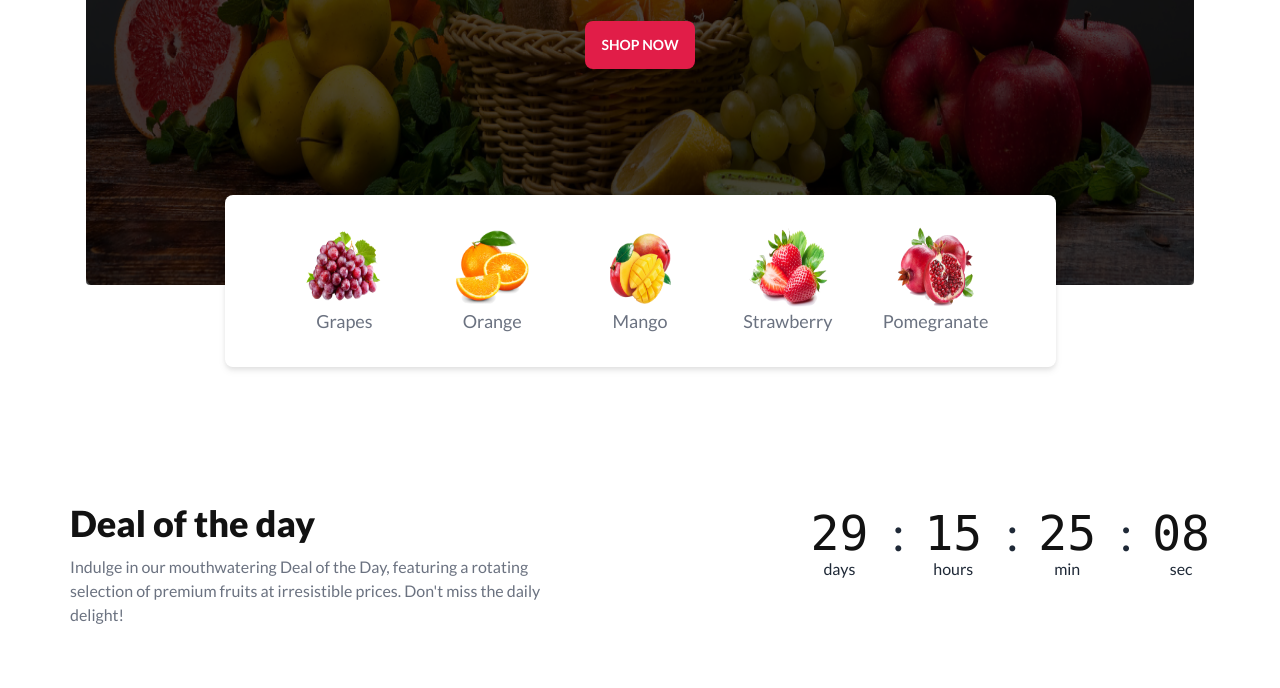
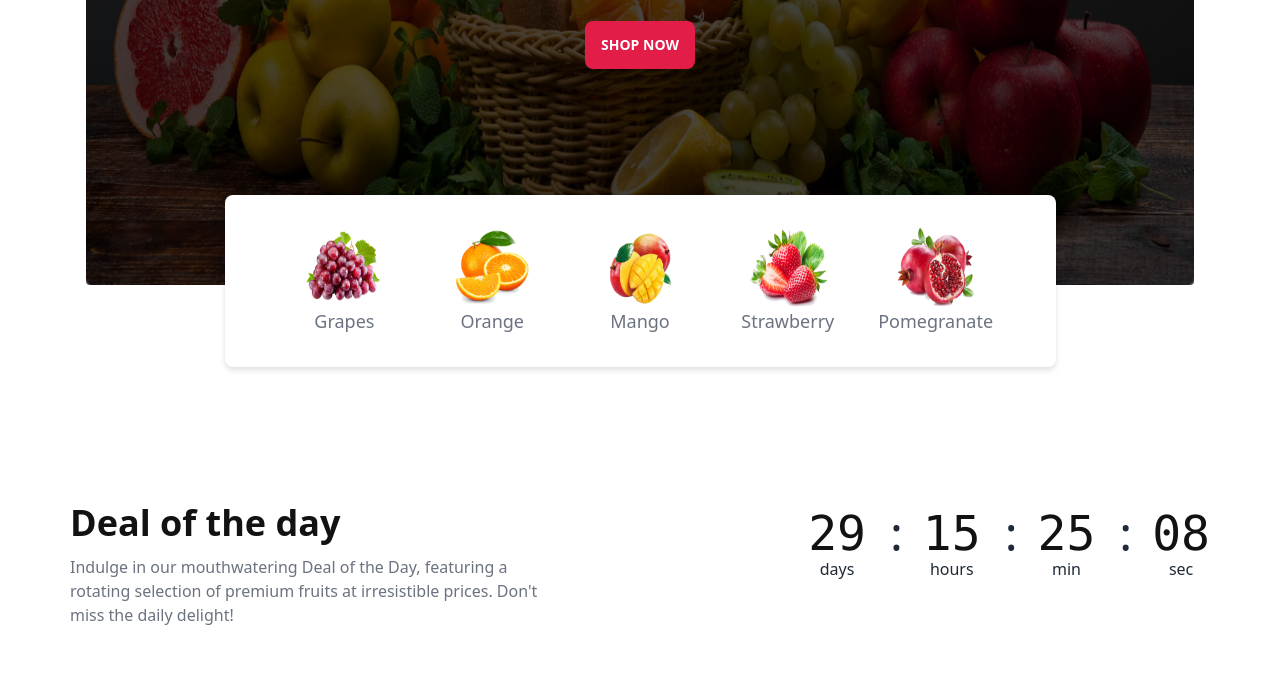
Before and after one commit to Noyon-Saudagor/Fruit-brust, a plain HTML site: page index.html in a window 1280 px wide. Shown: the part 525-1213 px from the top of the page. Drawn offline with nearby package versions, Linux system fonts and the light colour scheme; grey boxes are pictures that could not be loaded.

```diff
--- a/index.html
+++ b/index.html
@@ -21,7 +21,7 @@
     />
 
     <style>
-      .font {
+      .font-primary {
         font-family: "Lato", sans-serif;
       }
     </style>
```
